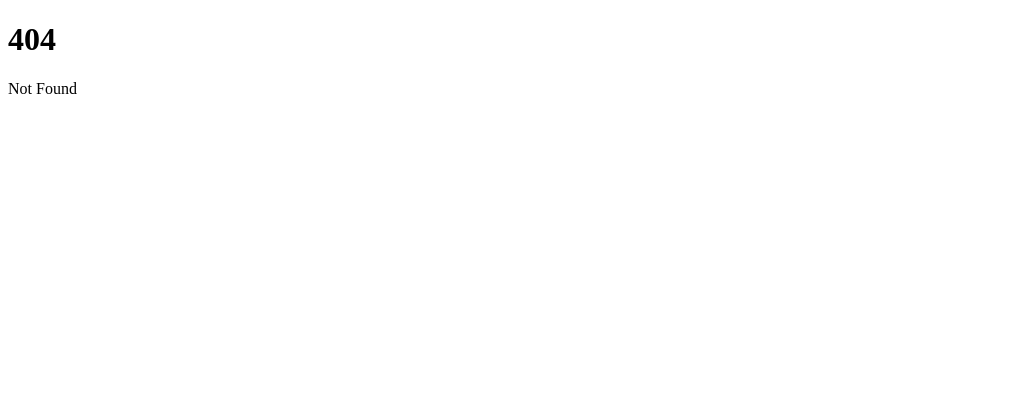
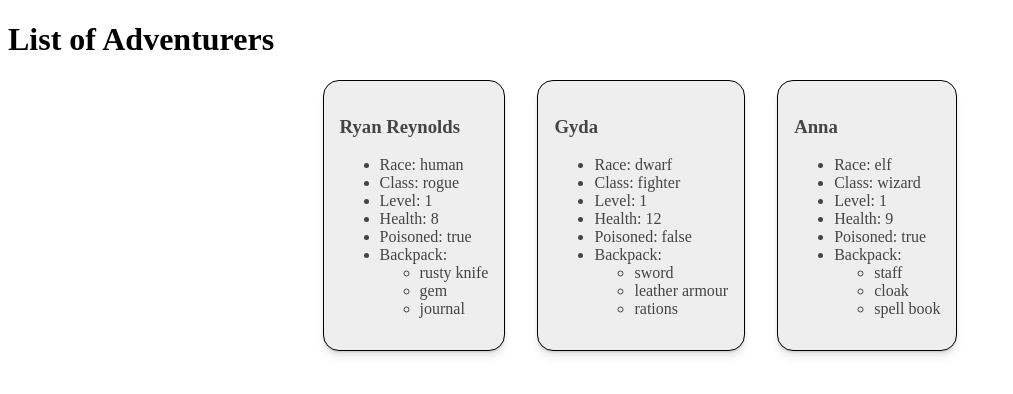
Before and after one commit to sait-wbdv/w23-200-dailies, a SvelteKit app: page /d02-players in a window 1280 px wide. Before the commit this address had no page. Shown: the top 394 px of the page, without its empty margins (0-1013 px from the left). Built offline with nearby package versions, Linux system fonts and the light colour scheme.

Commit message:
added synchronous load

```diff
--- /dev/null
+++ b/src/routes/d02-players/+page.js
@@ -0,0 +1,8 @@
+import { players } from './players.js';
+
+export const load = ({ route }) => {
+  return {
+    players,
+    route
+  };
+}
--- /dev/null
+++ b/src/routes/d02-players/+page.svelte
@@ -0,0 +1,42 @@
+<script>
+  // imported variables usually need to be wrapped in {}
+  import Card from './Card.svelte';
+
+  export let data;
+</script>
+
+<main>
+  <h1>List of Adventurers</h1>
+  <section>
+    {#each data.players as player}
+      <a href="{data.route.id}/{player.id}">
+        <Card {player} />
+      </a>
+    {/each}
+  </section>
+</main>
+
+<style>
+  section {
+    display: flex;
+    justify-content: center;
+    gap: 2rem;
+  }
+
+  a {
+    display: block;
+    text-decoration: none;
+    color: #444;
+    border-radius: 1rem;
+  }
+
+  a:hover {
+    background-color: ghostwhite;
+    box-shadow: 0px 1px 1px rgba(0,0,0,0.1),
+              0px 2px 2px rgba(0,0,0,0.1),
+              0px 4px 4px rgba(0,0,0,0.1),
+              0px 8px 8px rgba(0,0,0,0.1);
+  }
+
+
+</style>
--- /dev/null
+++ b/src/routes/d02-players/Card.svelte
@@ -0,0 +1,41 @@
+<script>
+  export let player;
+</script>
+
+<article class="card">
+  <h3>{player.name}</h3>
+  <ul>
+    <li>Race: {player.race}</li>
+    <li>Class: {player.class}</li>
+    <li>Level: {player.level}</li>
+    <li>Health: {player.health}</li>
+    <li>Poisoned: {player.poisoned}</li>
+    <li>Backpack:
+      <ul>
+        {#each player.backpack as item}
+          <li>{item}</li>
+        {/each}
+      </ul>
+    </li>
+  </ul>
+</article>
+
+<style>
+
+  article {
+    border: 1px solid black;
+    background-color: #eee;
+    border-radius: 1rem;
+    padding: 1rem;
+    box-shadow: 0px 1px 1px rgba(0,0,0,0.05),
+              0px 2px 2px rgba(0,0,0,0.05),
+              0px 4px 4px rgba(0,0,0,0.05),
+              0px 8px 8px rgba(0,0,0,0.05);
+  }
+
+  article:hover {
+    background-color: transparent;
+  }
+
+
+</style>
--- /dev/null
+++ b/src/routes/d02-players/[id]/+page.svelte
@@ -0,0 +1,42 @@
+<script>
+  import Card from '../Card.svelte';
+
+  export let data;
+
+</script>
+<main>
+  <h1>Player Details</h1>
+  <section>
+    {#if data.player}
+    <a href="{data.player.url}" target="_blank">
+      <Card player={data.player} />
+    </a>
+    {:else}
+    <h3>Player not found</h3>
+    {/if}
+  </section>
+</main>
+
+<style>
+  section {
+    display: flex;
+    justify-content: center;
+    gap: 2rem;
+  }
+
+  a {
+    display: block;
+    text-decoration: none;
+    color: #444;
+    border-radius: 1rem;
+  }
+
+  a:hover {
+    background-color: ghostwhite;
+    box-shadow: 0px 1px 1px rgba(0,0,0,0.1),
+              0px 2px 2px rgba(0,0,0,0.1),
+              0px 4px 4px rgba(0,0,0,0.1),
+              0px 8px 8px rgba(0,0,0,0.1);
+  }
+
+</style>
--- /dev/null
+++ b/src/routes/d02-players/players.js
@@ -0,0 +1,66 @@
+// By convention, this file should be located in /src/lib
+
+/************/
+/* Player 1 */
+/************/
+
+// Private variable
+const player1 = {
+  id: 'ryan',
+  name: 'Ryan Reynolds',
+  race: 'human',
+  class: 'rogue',
+  level: 1,
+  health: 8,
+  poisoned: true,
+  backpack: [
+    'rusty knife',
+    'gem',
+    'journal'
+  ],
+  url: 'https://en.wikipedia.org/wiki/Rogue_(Dungeons_%26_Dragons)'
+}
+
+/************/
+/* Player 2 */
+/************/
+
+// Private variable
+const player2 = {
+  id: 'gyda',
+  name: "Gyda",
+  race: "dwarf",
+  class: "fighter",
+  level: 1,
+  health: 12,
+  poisoned: false,
+  backpack: [
+    'sword',
+    'leather armour',
+    'rations'
+  ],
+  url: 'https://en.wikipedia.org/wiki/Fighter_(Dungeons_%26_Dragons)'
+}
+/************/
+/* Player 3 */
+/************/
+
+// Private variable
+const player3 = {
+  id: 'anna',
+  name: "Anna",
+  race: "elf",
+  class: "wizard",
+  level: 1,
+  health: 9,
+  poisoned: true,
+  backpack: [
+    'staff',
+    'cloak',
+    'spell book'
+  ],
+  url: 'https://en.wikipedia.org/wiki/Wizard_(Dungeons_%26_Dragons)'
+}
+
+// Exported variables are available to the outside environment
+export const players = [player1, player2, player3];
```
Also changed, not shown: src/routes/d02-players/[id]/+page.js (added, +16 -0 lines).
